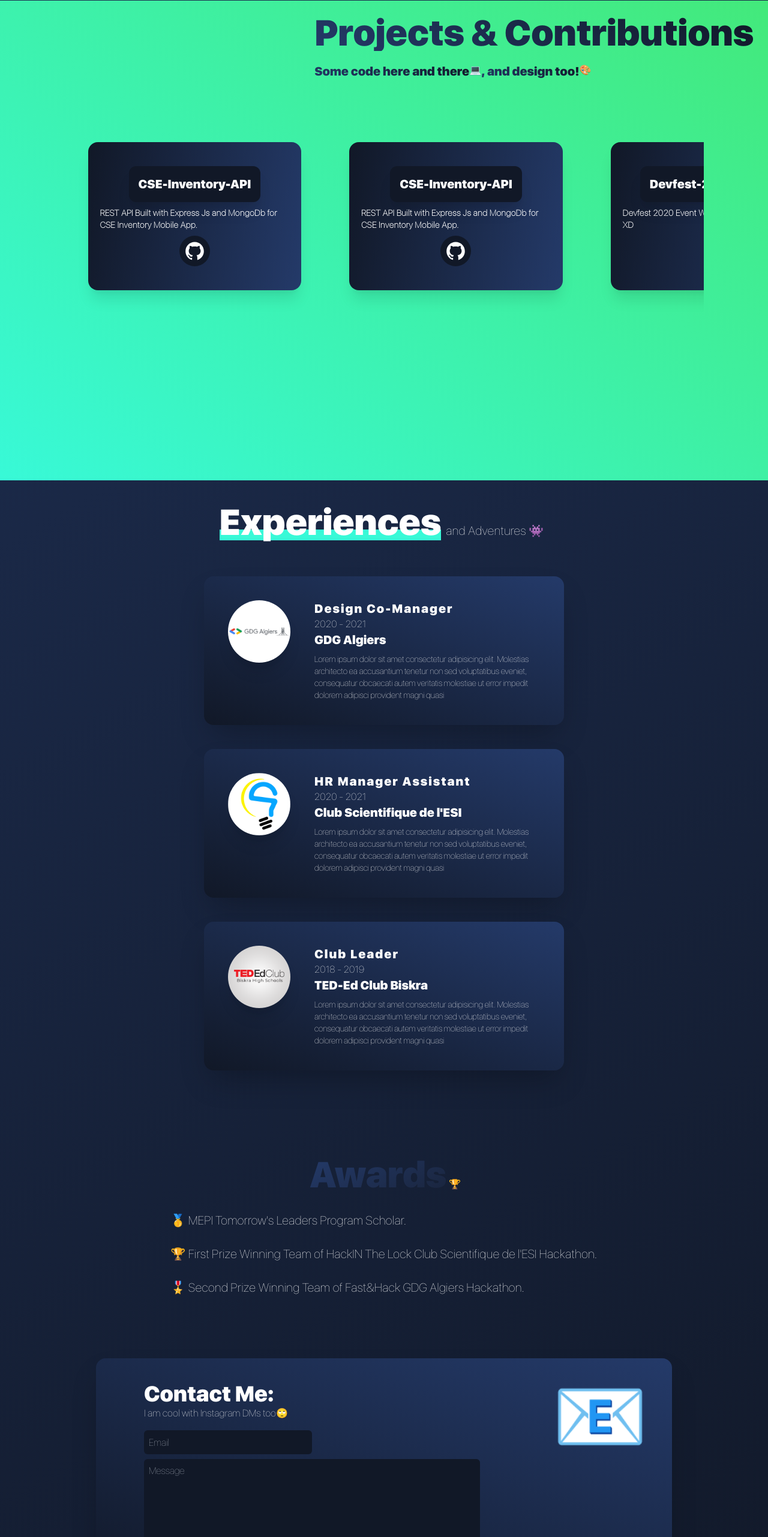
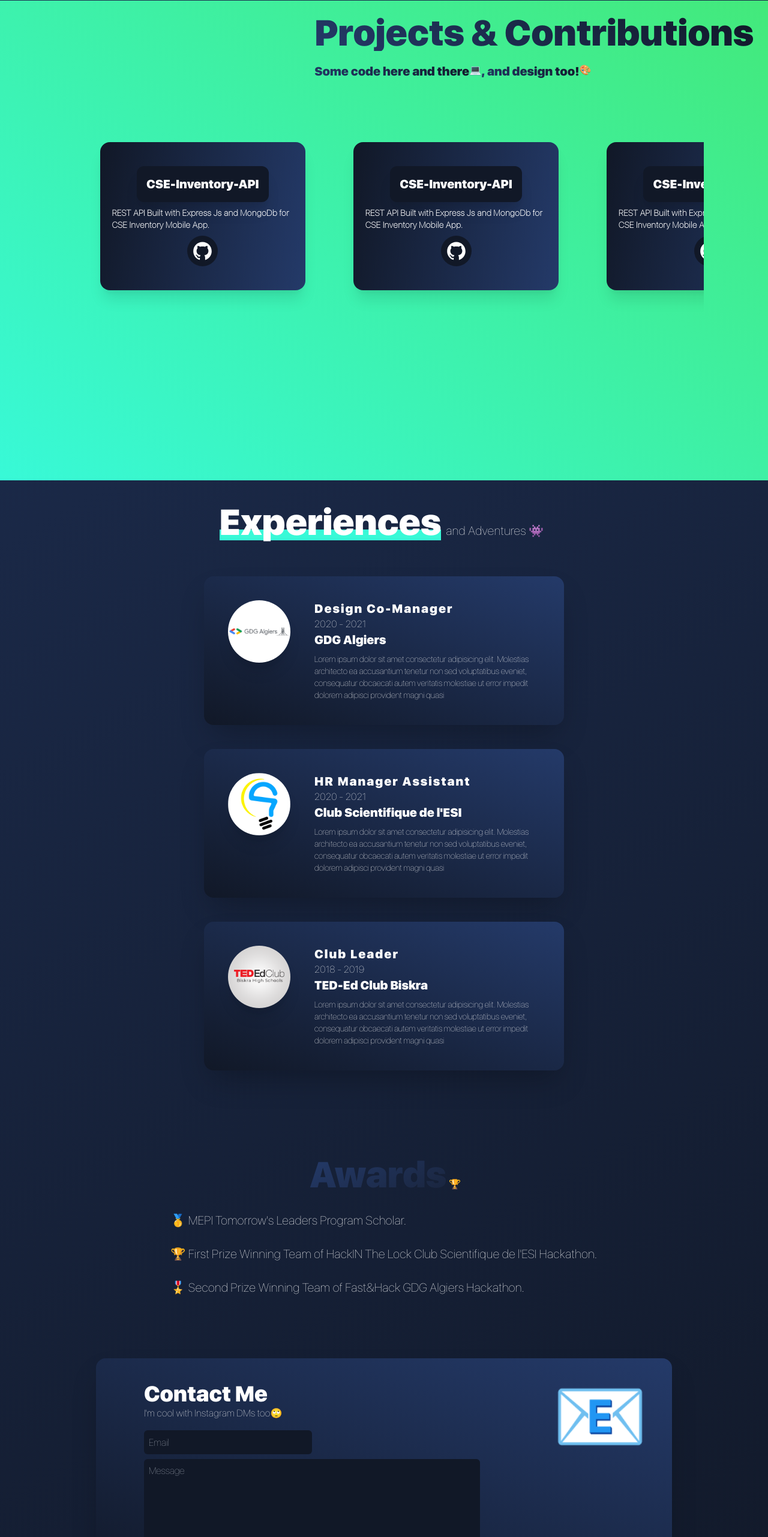
Before and after one commit to louaibouzaher/louaibouzaher.github.io, a React (Create React App) app: page / in a window 1280 px wide. Shown: the part 2248-4811 px from the top of the page at 60% size. Built offline with nearby package versions, Linux system fonts and the light colour scheme.

Commit message:
Fixed minor styles

```diff
--- a/src/App.css
+++ b/src/App.css
@@ -114,3 +114,18 @@ html::-webkit-scrollbar {
   left: 190vh;
   z-index: 200;
 }
+.bounceLeft {
+  animation: bounceLeft 1s infinite;
+}
+
+@keyframes bounceLeft {
+  0%,
+  100% {
+    transform: translateX(-25%);
+    animationtimingfunction: cubic-bezier(0.8, 0, 1, 1);
+  }
+  50% {
+    transform: translateX(0);
+    animationtimingfunction: cubic-bezier(0, 0, 0.2, 1);
+  }
+}
--- a/src/App.js
+++ b/src/App.js
@@ -15,7 +15,7 @@ function App() {
   const HandleClick = () => {
     if (linkRef.current.hash == "#contact") {
       linkRef.current.classList.remove('transform', '-rotate-180');
-      linkRef.current.href = "#hero";
+      linkRef.current.href = "#root";
     } else {
       linkRef.current.classList.add('transform', '-rotate-180');
       linkRef.current.href = "#contact";
--- a/src/Components/Conributions.js
+++ b/src/Components/Conributions.js
@@ -126,22 +126,14 @@ const Contributions = () => {
           <span> 🎨</span>
         </div>
       </div>
-      <div className="scroll my-2 sm:my-10 px-30 w-4/5 sm:w-5/6 flex flex-row overflow-x-scroll self-center">
-        <Contribution c={Contributions[0]} />
-        <Contribution c={Contributions[7]} />
-        <Contribution c={Contributions[6]} />
-        <Contribution c={Contributions[5]} />
-        <Contribution c={Contributions[5]} />
-        <Contribution c={Contributions[5]} />
-        {/* {Contributions.map((c,idx) => {
-          return (
-            <Contribution c={c} key={idx}/>
-          )
-        })} */}
+      <div className="scroll my-2 sm:my-10 px-5 w-full sm:w-5/6 flex flex-row overflow-x-scroll self-center">
+        {Contributions.map((c, idx) => {
+          return <Contribution c={c} key={idx} />;
+        })}
       </div>
       <BsArrowRightShort
         size={60}
-        className="self-end bottom-10 right-3 text-gray-900 relative sm:hidden"
+        className="self-end bottom-10 right-3 text-gray-900 relative sm:hidden bounceLeft"
       />
     </div>
   );
--- a/src/Components/Contact.js
+++ b/src/Components/Contact.js
@@ -37,10 +37,10 @@ const Contact = () => {
         </div>
         <div className="w-full mt-2 sm:mt-0 ml-0 sm:ml-10 flex flex-col justify-start items-start">
           <div className="text-white text-4xl font-sfb text-left">
-            Contact Me:
+            Contact Me
           </div>
           <div className="tracking-wide text-left">
-            <span className="text-white">I am cool with Instagram DMs too</span>
+            <span className="text-white">I'm cool with Instagram DMs too</span>
             🙄
           </div>
           <input
@@ -60,14 +60,14 @@ const Contact = () => {
             onChange={(e) => handleChange(e)}
           />
           <button
-            className="my-1 sm:my-2 gradientBorder font-sans border-gray-900  border-solid shadow-2xl rounded-lg font-bold tracking-wide h-10 w-40 align-middle bg-gray-700 bg-opacity-5"
+            className="focus:outline-none my-1 sm:my-2 gradientBorder font-sans border-gray-900  border-solid shadow-2xl rounded-lg font-bold tracking-wide h-10 w-40 align-middle bg-gray-700 bg-opacity-5"
             onClick={handleSend}
           >
             Send{" "}
           </button>
         </div>
       </div>
-      <div className="text-4xl gradientText font-sfb">
+      <div className="text-4xl gradientText font-sfb mx-3 sm:mx-0">
         Or just reach out on Social Media/Email
       </div>
       <div className="container flex justify-center font-sans text-xl text-center m-7 text-white tracking-wide">
--- a/src/Components/Hero.js
+++ b/src/Components/Hero.js
@@ -17,10 +17,10 @@ const Hero = () => {
           <SocialMedia />
         </div>
         <div className="flex flex-row">
-          <button className="hidden sm:block gradientBorderResume font-sans text-xl border-gray-900  border-solid  mx-3 shadow-2xl rounded-lg font-bold tracking-wide h-12 w-40 align-middle">
+          <button className="focus:outline-none hidden sm:block gradientBorderResume text-xl border-gray-900  border-solid  mx-3 shadow-2xl rounded-lg font-bold tracking-wide h-12 w-40 align-middle">
             Resume
           </button>
-          <button className="hidden sm:block gradientBorder font-sans text-xl border-gray-900  border-solid mx-3 shadow-2xl rounded-lg font-bold tracking-wide h-12 w-40 align-middle bg-gray-700 bg-opacity-5">
+          <button className="focus:outline-none hidden sm:block gradientBorder font-sans text-xl border-gray-900  border-solid mx-3 shadow-2xl rounded-lg font-bold tracking-wide h-12 w-40 align-middle bg-gray-700 bg-opacity-5">
             Contact Me
           </button>
         </div>
--- a/src/Components/Navbar.js
+++ b/src/Components/Navbar.js
@@ -3,7 +3,6 @@ import React from "react";
 const Navbar = () => {
   return (
     <div
-      id="hero"
       className="w-full flex flex-row justify-between items-baseline"
       style={{ marginTop: -40 }}
     >
```
Also changed, not shown: 1 other file (tests, documents, lock files or other folders).
